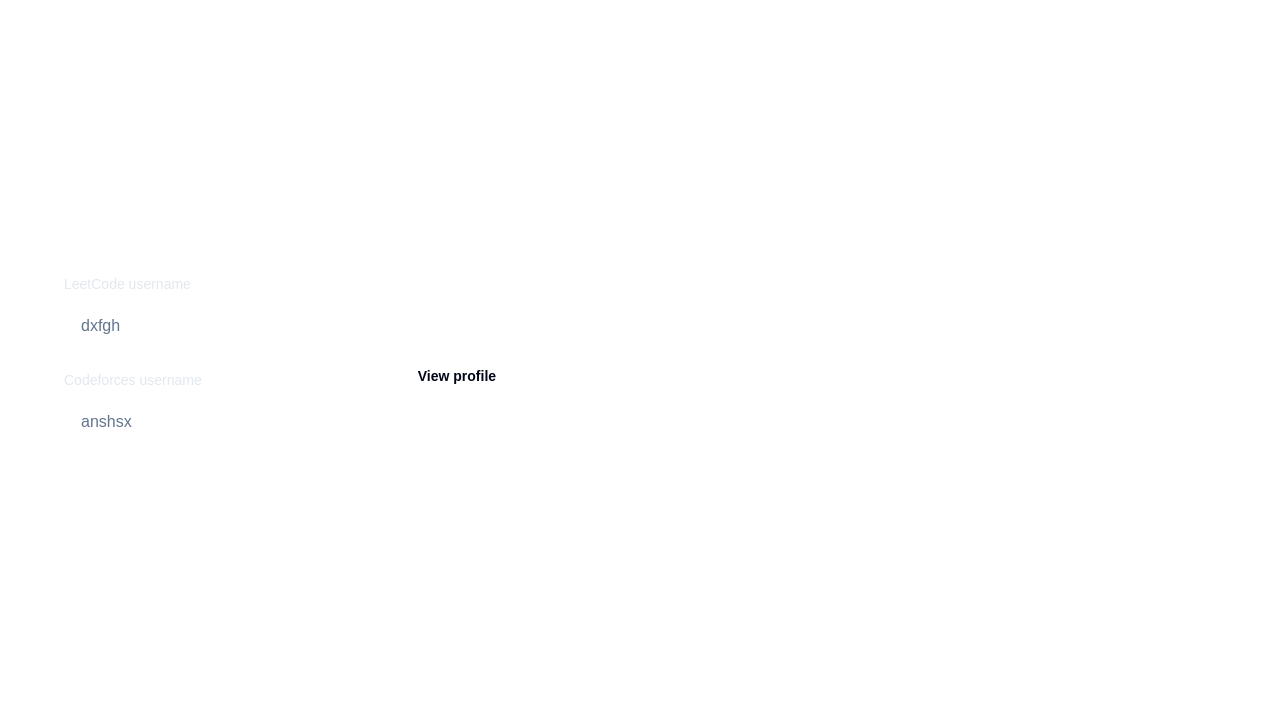
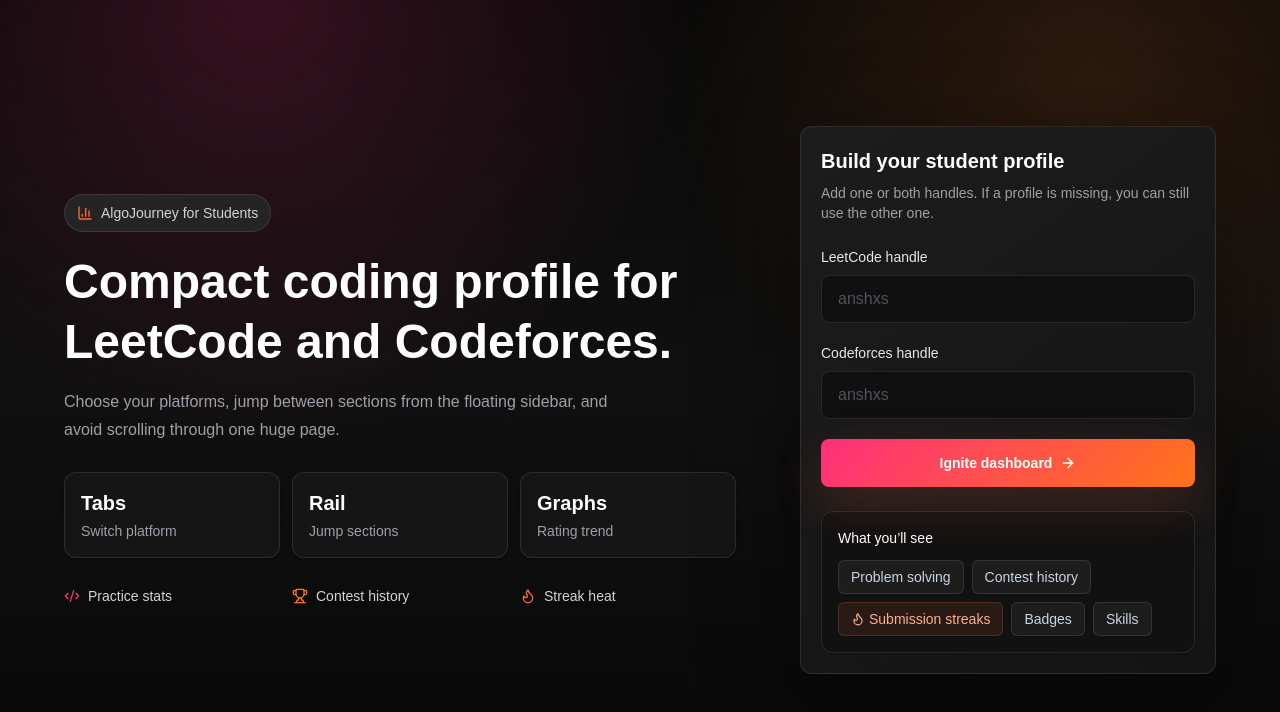
Before and after one commit to anshxs/algojourney, a Next.js app: page / in a window 1280 px wide. Shown: the top 712 px of the page. Built offline with nearby package versions, Linux system fonts and the light colour scheme.

Commit message:
home page

```diff
--- a/app/page.js
+++ b/app/page.js
@@ -2,53 +2,139 @@
 
 import { useState } from "react";
 import { useRouter } from "next/navigation";
+import { ArrowRight, BarChart3, Code2, Flame, Trophy } from "lucide-react";
+import { Button } from "../components/ui/button";
+import { Card } from "../components/ui/card";
 
 export default function Home() {
-  const router = useRouter();
   const [leetcode, setLeetcode] = useState("");
   const [codeforces, setCodeforces] = useState("");
+  const router = useRouter();
+
   const handleSubmit = (event) => {
-    router.push(`/profile?leetcode=${leetcode.trim()}&codeforces=${codeforces.trim()}`);
+    event.preventDefault();
+
+    const leetcodeHandle = leetcode.trim();
+    const codeforcesHandle = codeforces.trim();
+    const params = new URLSearchParams();
+
+    if (leetcodeHandle) {
+      params.set("leetcode", leetcodeHandle);
+    }
+
+    if (codeforcesHandle) {
+      params.set("codeforces", codeforcesHandle);
+    }
+
+    router.push(`/profile?${params.toString()}`);
   };
 
   return (
-    <div className="relative mx-auto flex min-h-[calc(100vh-5rem)] w-full max-w-6xl items-center">
-      <div className="grid w-full gap-8 lg:grid-cols-[1.1fr_0.9fr]">
+    <main className="min-h-screen bg-[#090909] bg-[radial-gradient(circle_at_20%_0%,rgba(255,47,125,0.18),transparent_34%),radial-gradient(circle_at_85%_10%,rgba(255,116,24,0.14),transparent_32%),linear-gradient(180deg,#090909,#101010_48%,#080808)] px-4 py-5 text-zinc-100 sm:px-6">
+      <div className="mx-auto flex min-h-[calc(100vh-2.5rem)] w-full max-w-6xl items-center">
+        <div className="grid w-full gap-5 lg:grid-cols-[1fr_26rem] lg:items-center">
+          <section>
+            <div className="inline-flex items-center gap-2 rounded-full border border-white/10 bg-[#242424] px-3 py-2 text-sm text-zinc-300">
+              <BarChart3 className="h-4 w-4 text-[#ff6a3d]" />
+              AlgoJourney for Students
+            </div>
 
-        <section className="flex items-center justify-center">
+            <h1 className="mt-5 max-w-2xl text-4xl font-semibold leading-tight text-white sm:text-5xl">
+              Compact coding profile for LeetCode and Codeforces.
+            </h1>
 
-          <div className="space-y-5">
+            <p className="mt-4 max-w-xl text-base leading-7 text-zinc-400">
+              Choose your platforms, jump between sections from the floating sidebar, and avoid scrolling through one huge page.
+            </p>
+
+            <div className="mt-7 grid max-w-2xl gap-3 sm:grid-cols-3">
+              <Card className="bg-[#171717]/90 p-4 transition hover:-translate-y-0.5 hover:border-[#ff6a3d]/35 hover:bg-[#202020]">
+                <p className="text-xl font-semibold text-white">Tabs</p>
+                <p className="mt-1 text-sm text-zinc-400">Switch platform</p>
+              </Card>
+              <Card className="bg-[#171717]/90 p-4 transition hover:-translate-y-0.5 hover:border-[#ff2f7d]/35 hover:bg-[#202020]">
+                <p className="text-xl font-semibold text-white">Rail</p>
+                <p className="mt-1 text-sm text-zinc-400">Jump sections</p>
+              </Card>
+              <Card className="bg-[#171717]/90 p-4 transition hover:-translate-y-0.5 hover:border-[#6b7cff]/35 hover:bg-[#202020]">
+                <p className="text-xl font-semibold text-white">Graphs</p>
+                <p className="mt-1 text-sm text-zinc-400">Rating trend</p>
+              </Card>
+            </div>
+
+            <div className="mt-7 grid max-w-2xl gap-3 text-sm text-zinc-300 sm:grid-cols-3">
+              <div className="flex items-center gap-2">
+                <Code2 className="h-4 w-4 text-[#ff2f7d]" />
+                Practice stats
+              </div>
+              <div className="flex items-center gap-2">
+                <Trophy className="h-4 w-4 text-[#ff7418]" />
+                Contest history
+              </div>
+              <div className="flex items-center gap-2">
+                <Flame className="h-4 w-4 text-[#ff6a3d]" />
+                Streak heat
+              </div>
+            </div>
+          </section>
+
+          <Card as="section" className="bg-[linear-gradient(145deg,#1c1c1c,#141414)] p-5 shadow-[0_28px_100px_rgba(0,0,0,0.42)]">
+            <div className="mb-6">
+              <h2 className="text-xl font-semibold text-white">Build your student profile</h2>
+              <p className="mt-2 text-sm text-zinc-400">
+                Add one or both handles. If a profile is missing, you can still use the other one.
+              </p>
+            </div>
+
+            <form onSubmit={handleSubmit} className="space-y-5">
               <label className="block">
-              <span className="mb-2 block text-sm font-medium text-slate-200">LeetCode username</span>
+                <span className="mb-2 block text-sm font-medium text-slate-200">LeetCode handle</span>
                 <input
                   value={leetcode}
                   onChange={(event) => setLeetcode(event.target.value)}
                   type="text"
-                placeholder="dxfgh"
-                className="h-12 w-full rounded-xl border border-white/10 bg-white/5 px-4 text-white outline-none transition placeholder:text-slate-500 focus:border-sky-400 focus:bg-white/10"
+                  placeholder="anshxs"
+                  className="h-12 w-full rounded-lg border border-white/10 bg-[#101010] px-4 text-white outline-none transition placeholder:text-zinc-600 focus:border-[#ff6a3d] focus:bg-[#151515] focus:shadow-[0_0_0_3px_rgba(255,106,61,0.12)]"
                 />
               </label>
 
               <label className="block">
-              <span className="mb-2 block text-sm font-medium text-slate-200">Codeforces username</span>
+                <span className="mb-2 block text-sm font-medium text-slate-200">Codeforces handle</span>
                 <input
                   value={codeforces}
                   onChange={(event) => setCodeforces(event.target.value)}
                   type="text"
-                placeholder="anshsx"
-                className="h-12 w-full rounded-xl border border-white/10 bg-white/5 px-4 text-white outline-none transition placeholder:text-slate-500 focus:border-sky-400 focus:bg-white/10"
+                  placeholder="anshxs"
+                  className="h-12 w-full rounded-lg border border-white/10 bg-[#101010] px-4 text-white outline-none transition placeholder:text-zinc-600 focus:border-[#ff6a3d] focus:bg-[#151515] focus:shadow-[0_0_0_3px_rgba(255,106,61,0.12)]"
                 />
               </label>
+
+              <Button
+                type="submit"
+                size="lg"
+                className="w-full bg-[linear-gradient(135deg,#ff2f7d,#ff7418)] text-white shadow-[0_18px_50px_rgba(255,106,61,0.18)] hover:opacity-95"
+              >
+                Ignite dashboard
+                <ArrowRight className="h-4 w-4" />
+              </Button>
+            </form>
+
+            <Card className="mt-6 bg-[#111111] p-4">
+              <p className="text-sm font-medium text-white">What you’ll see</p>
+              <div className="mt-3 flex flex-wrap gap-2 text-sm text-slate-300">
+                <span className="rounded-md border border-white/10 bg-white/5 px-3 py-1.5">Problem solving</span>
+                <span className="rounded-md border border-white/10 bg-white/5 px-3 py-1.5">Contest history</span>
+                <span className="inline-flex items-center gap-1 rounded-md border border-[#ff6a3d]/20 bg-[#ff6a3d]/10 px-3 py-1.5 text-[#ffb088]">
+                  <Flame className="h-3.5 w-3.5" />
+                  Submission streaks
+                </span>
+                <span className="rounded-md border border-white/10 bg-white/5 px-3 py-1.5">Badges</span>
+                <span className="rounded-md border border-white/10 bg-white/5 px-3 py-1.5">Skills</span>
               </div>
-
-          <button
-            onClick={handleSubmit}
-            className="mt-8 inline-flex h-12 w-full items-center justify-center rounded-xl bg-white px-5 text-sm font-semibold text-slate-950 transition hover:bg-slate-100"
-          >
-            View profile
-          </button>
-        </section>
+            </Card>
+          </Card>
         </div>
       </div>
+    </main>
   );
 }
```
Lines whose indentation alone changed are shown as unchanged.
